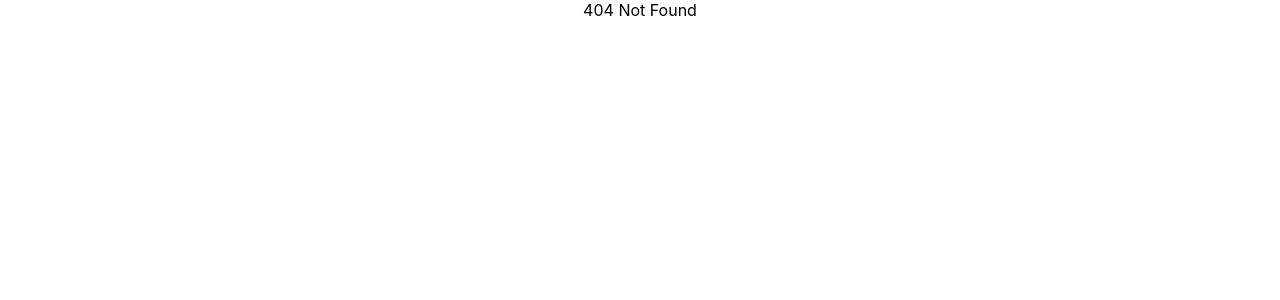
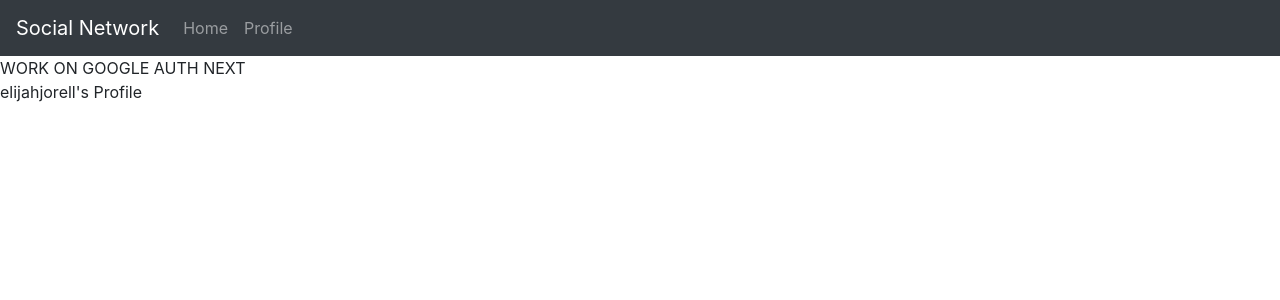
Before and after one commit to elijahjorell/social-network, a React (Create React App) app in the folder frontend/: page /elijahjorell in a window 1280 px wide. Before the commit this address had no page. Shown: the top 300 px of the page. Built offline with nearby package versions, Linux system fonts and the light colour scheme.

Commit message:
Create basic navbar

```diff
--- a/frontend/package.json
+++ b/frontend/package.json
@@ -7,6 +7,7 @@
     "@testing-library/react": "^11.2.7",
     "@testing-library/user-event": "^12.8.3",
     "bootstrap": "^4.6.0",
+    "node-sass": "^6.0.1",
     "react": "^17.0.2",
     "react-bootstrap": "^1.6.1",
     "react-dom": "^17.0.2",
--- a/frontend/src/App.css
+++ /dev/null
@@ -1,38 +0,0 @@
-.App {
-  text-align: center;
-}
-
-.App-logo {
-  height: 40vmin;
-  pointer-events: none;
-}
-
-@media (prefers-reduced-motion: no-preference) {
-  .App-logo {
-    animation: App-logo-spin infinite 20s linear;
-  }
-}
-
-.App-header {
-  background-color: #282c34;
-  min-height: 100vh;
-  display: flex;
-  flex-direction: column;
-  align-items: center;
-  justify-content: center;
-  font-size: calc(10px + 2vmin);
-  color: white;
-}
-
-.App-link {
-  color: #61dafb;
-}
-
-@keyframes App-logo-spin {
-  from {
-    transform: rotate(0deg);
-  }
-  to {
-    transform: rotate(360deg);
-  }
-}
--- a/frontend/src/App.js
+++ b/frontend/src/App.js
@@ -1,4 +1,4 @@
-import './App.css';
+import './App.sass';
 import {Route, BrowserRouter as Router, Switch} from "react-router-dom";
 import Login from "./pages/Login";
 import Home from "./pages/Home";
@@ -6,21 +6,24 @@ import Profile from "./pages/Profile";
 import Project from "./pages/Project";
 import NotFound from "./pages/NotFound";
 import Landing from "./pages/Landing";
+import CustomNavbar from "./components/CustomNavbar";
 
 function App() {
   return (
-    <div className="App">
-      <Router>
+    <Router>
+      <div className="App">
+        <CustomNavbar />
+        WORK ON GOOGLE AUTH NEXT
         <Switch>
           <Route exact path="/" component={Landing} />
           <Route exact path="/login" component={Login} />
           <Route exact path="/home" component={Home} />
-          <Route exact path="/profile/:username" component={Profile} />
           <Route exact path="/project/:projectname" component={Project} />
+          <Route exact path="/:username" component={Profile} />
           <Route component={NotFound} />
         </Switch>
-      </Router>
-    </div>
+      </div>
+    </Router>
   );
 }
 
--- /dev/null
+++ b/frontend/src/App.sass
@@ -0,0 +1 @@
+@import "~bootstrap/scss/bootstrap"
--- /dev/null
+++ b/frontend/src/components/CustomNavbar.js
@@ -0,0 +1,21 @@
+import React from 'react';
+import {Nav, Navbar} from 'react-bootstrap';
+import {Link} from "react-router-dom";
+
+const CustomNavbar = () => {
+  const authenticatedUserUsername = "elijahjorell";
+
+  return (
+    <div className="CustomNavbar">
+      <Navbar bg="dark" variant="dark">
+        <Navbar.Brand as={Link} to="/home">Social Network</Navbar.Brand>
+        <Nav className="mr-auto">
+          <Nav.Link as={Link} to="/home">Home</Nav.Link>
+          <Nav.Link as={Link} to={"/" + authenticatedUserUsername}>Profile</Nav.Link>
+        </Nav>
+      </Navbar>
+    </div>
+  );
+};
+
+export default CustomNavbar;
--- a/frontend/src/components/Navbar.js
+++ /dev/null
@@ -1,11 +0,0 @@
-import React from 'react';
-
-const Navbar = () => {
-  return (
-    <div className="Navbar">
-      Navbar
-    </div>
-  );
-};
-
-export default Navbar;
--- a/frontend/src/pages/Home.js
+++ b/frontend/src/pages/Home.js
@@ -1,5 +1,4 @@
 import React from 'react';
-import Navbar from "../components/navbar";
 
 const Home = () => {
   return (
--- a/frontend/src/pages/Login.js
+++ b/frontend/src/pages/Login.js
@@ -3,7 +3,7 @@ import React from 'react';
 const Login = () => {
   return (
     <div className="Login">
-      hello
+      Login
     </div>
   );
 };
--- a/frontend/src/pages/Profile.js
+++ b/frontend/src/pages/Profile.js
@@ -1,9 +1,9 @@
 import React from 'react';
 
-const Profile = () => {
+const Profile = ({ match }) => {
   return (
     <div className="Profile">
-      Profile
+      {match.params.username}'s Profile
     </div>
   );
 };
```
Also changed, not shown: frontend/src/components/ProtectedRoute.js (added, +12 -0 lines), 1 other file (tests, documents, lock files or other folders).
